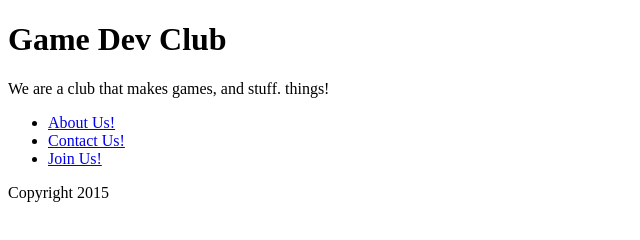
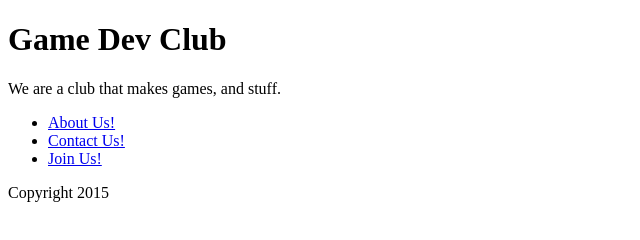
Before and after one commit to taz40/ChooseToCode, a plain HTML site: page index.html in a window 1280 px wide. Shown: the full height of the page, 0-640 px from the left. Drawn offline with Linux system fonts and the light colour scheme.

Commit message:
fixing test

```diff
--- a/index.html
+++ b/index.html
@@ -8,7 +8,7 @@
             <h1>Game Dev Club</h1>
         </header>
         <p>
-            We are a club that makes games, and stuff. things!
+            We are a club that makes games, and stuff.
         </p>
 
         <ul>
```
